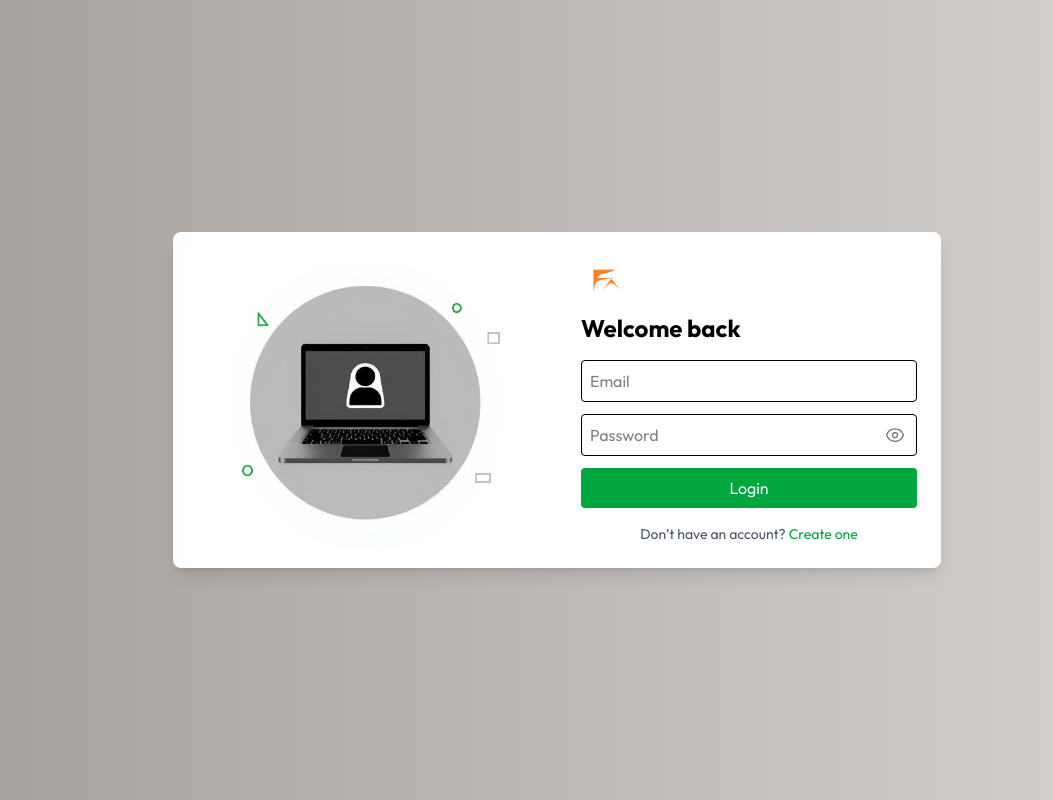
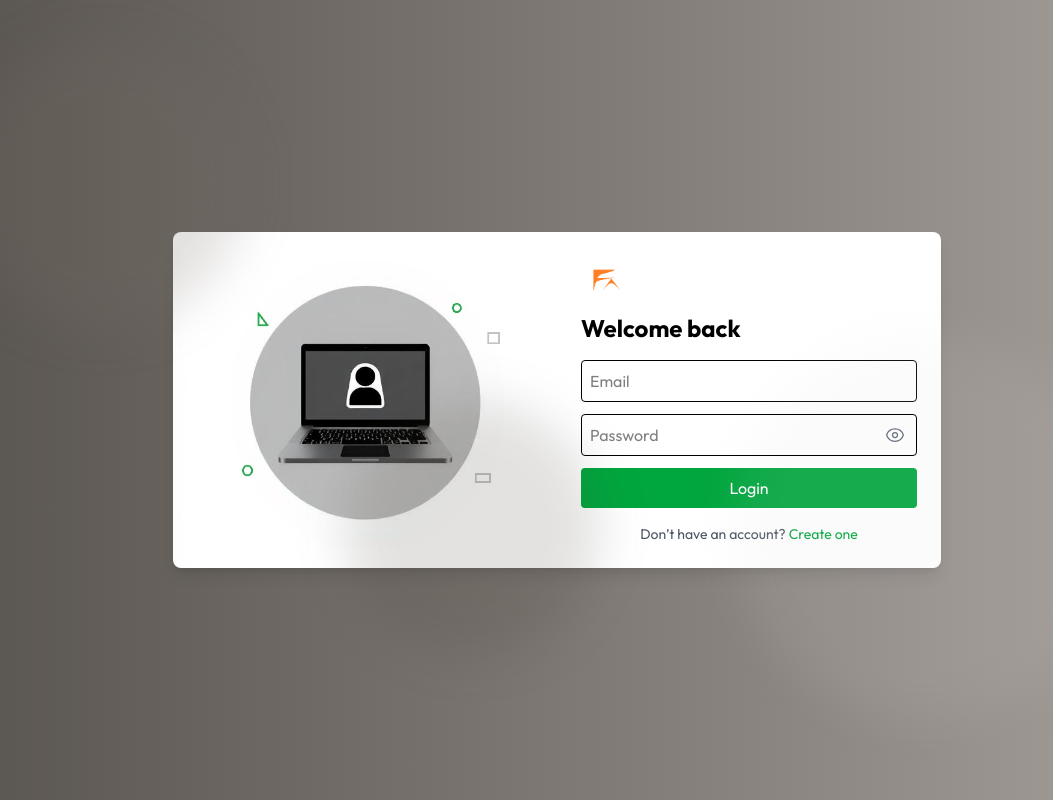
Before and after one commit to ABEL-1010/coupon-app, a React (Vite) app in the folder front/: page / in a window 1280 px wide. Shown: the whole page, without its empty margins (83-1136 px from the left). Built offline with nearby package versions, Linux system fonts and the light colour scheme.

Commit message:
login change

```diff
--- a/front/src/pages/Login.jsx
+++ b/front/src/pages/Login.jsx
@@ -30,7 +30,11 @@ export default function Login() {
   };
 
   return (
-    <div className="flex items-center justify-center min-h-screen bg-gradient-to-r from-stone-400 to-stone-300">
+    <div className="flex items-center justify-center min-h-screen bg-gradient-to-r from-stone-600 to-stone-400 relative overflow-hidden">
+  {/* Abstract Blobs */}
+  <div className="absolute top-10 left-10 w-72 h-72 bg-stone-500/20 rounded-full blur-xl"></div>
+  <div className="absolute bottom-20 right-20 w-96 h-96 bg-stone-300/10 rounded-full blur-xl"></div>
+  <div className="absolute top-1/2 left-1/3 w-64 h-64 bg-stone-700/15 rounded-full blur-xl"></div>
   <div className="flex shadow-lg rounded-lg overflow-hidden">
     {/* Left side image */}
     <div
```
